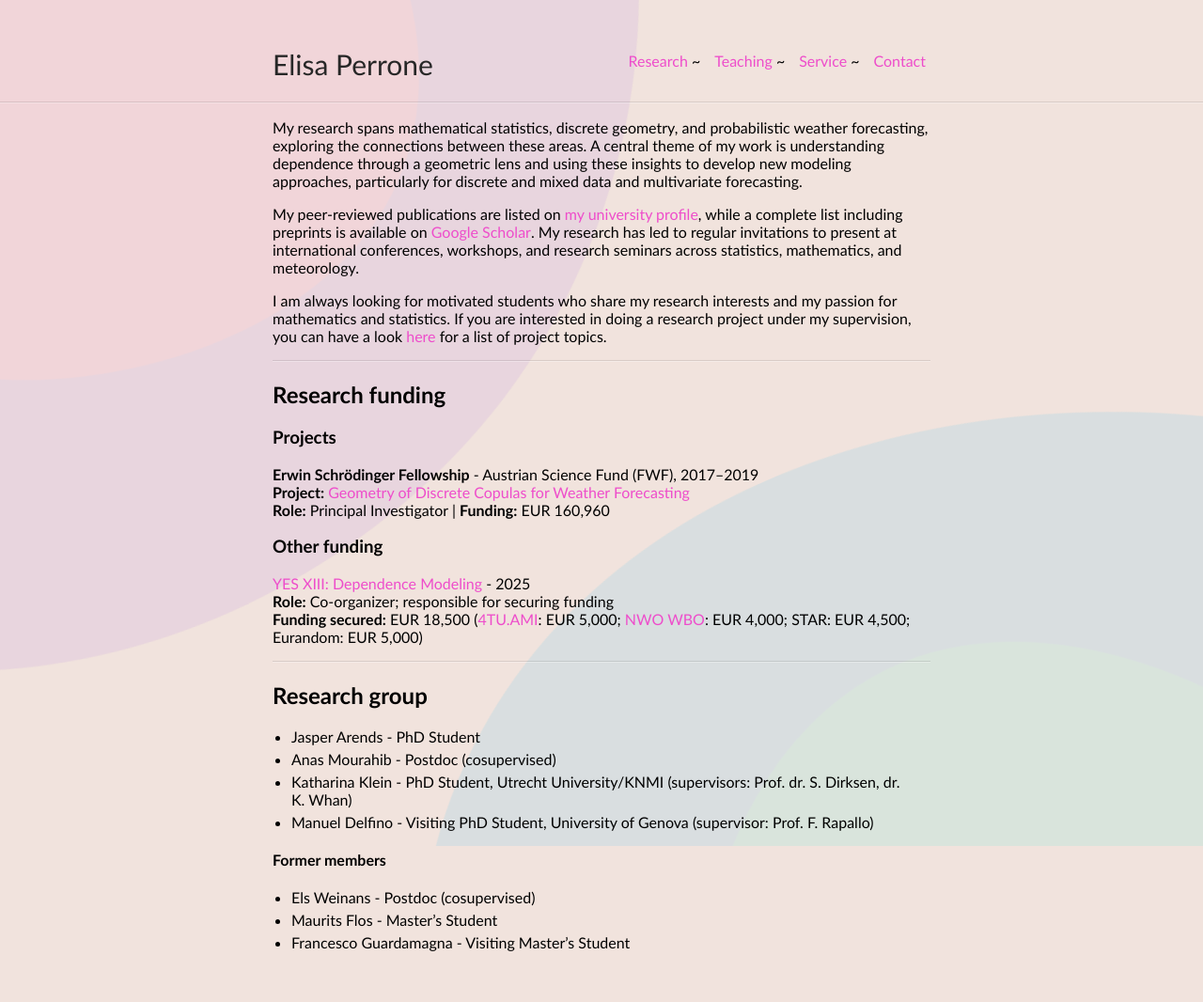
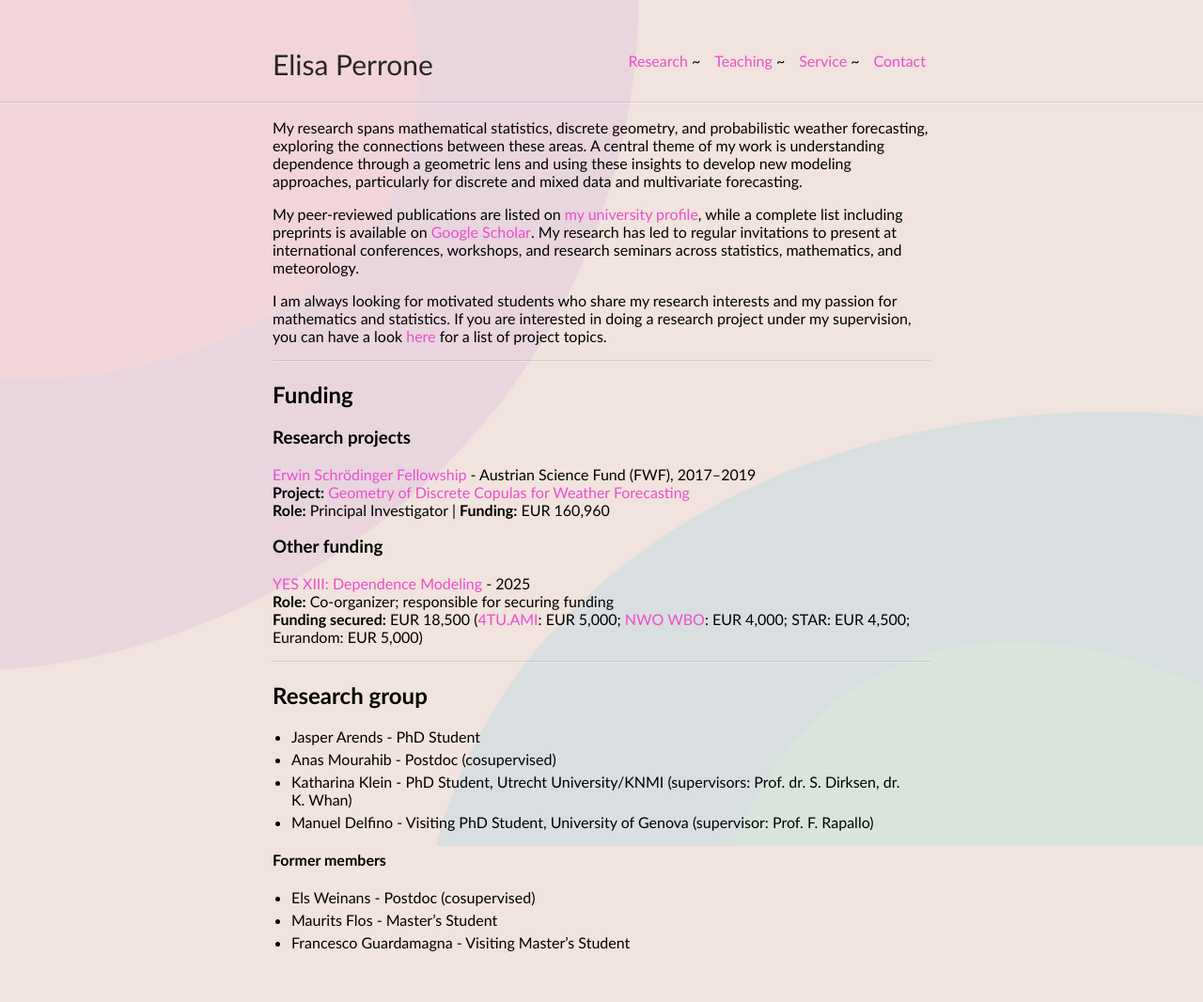
Before and after one commit to elisaperrone/elisaperrone.github.io, a Jekyll site: the page built from research.md, in a window 1280 px wide. Shown: the whole page at 94% size. Built offline with Jekyll 4.4.1, drawn with Linux system fonts in a browser that asks for light colours; part of the change alters nothing that is shown.

Commit message:
added link

```diff
--- a/research.md
+++ b/research.md
@@ -13,11 +13,11 @@ I am always looking for motivated students who share my research interests and m
 
 ---
 
-## Research funding
+## Funding
 
-### Projects
+### Research projects
 
-**Erwin Schrödinger Fellowship** - Austrian Science Fund (FWF), 2017–2019
+**[Erwin Schrödinger Fellowship](https://www.fwf.ac.at/en/funding/portfolio/careers/erwin-schroedinger)** - Austrian Science Fund (FWF), 2017–2019
 **Project:** [Geometry of Discrete Copulas for Weather Forecasting](https://www.fwf.ac.at/en/research-radar/10.55776/J3968)
 **Role:** Principal Investigator | **Funding:** EUR 160,960
 
```
